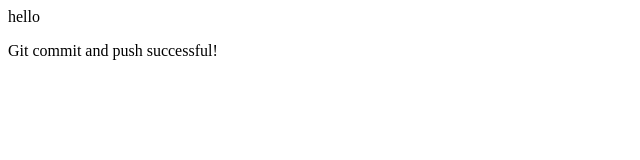
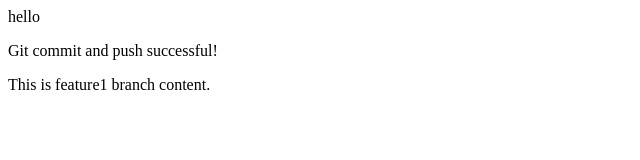
Before and after one commit to Beereddy39/devopspractice1, a plain HTML site: page index.html in a window 1280 px wide. Shown: the whole page, without its empty margins (0-640 px from the left). Drawn offline with Linux system fonts and the light colour scheme.

Commit message:
Added feature1 branch content

```diff
--- a/index.html
+++ b/index.html
@@ -1,2 +1,3 @@
 <p>hello</p>
 <p>Git commit and push successful!</p>
+<p>This is feature1 branch content.</p>
```
